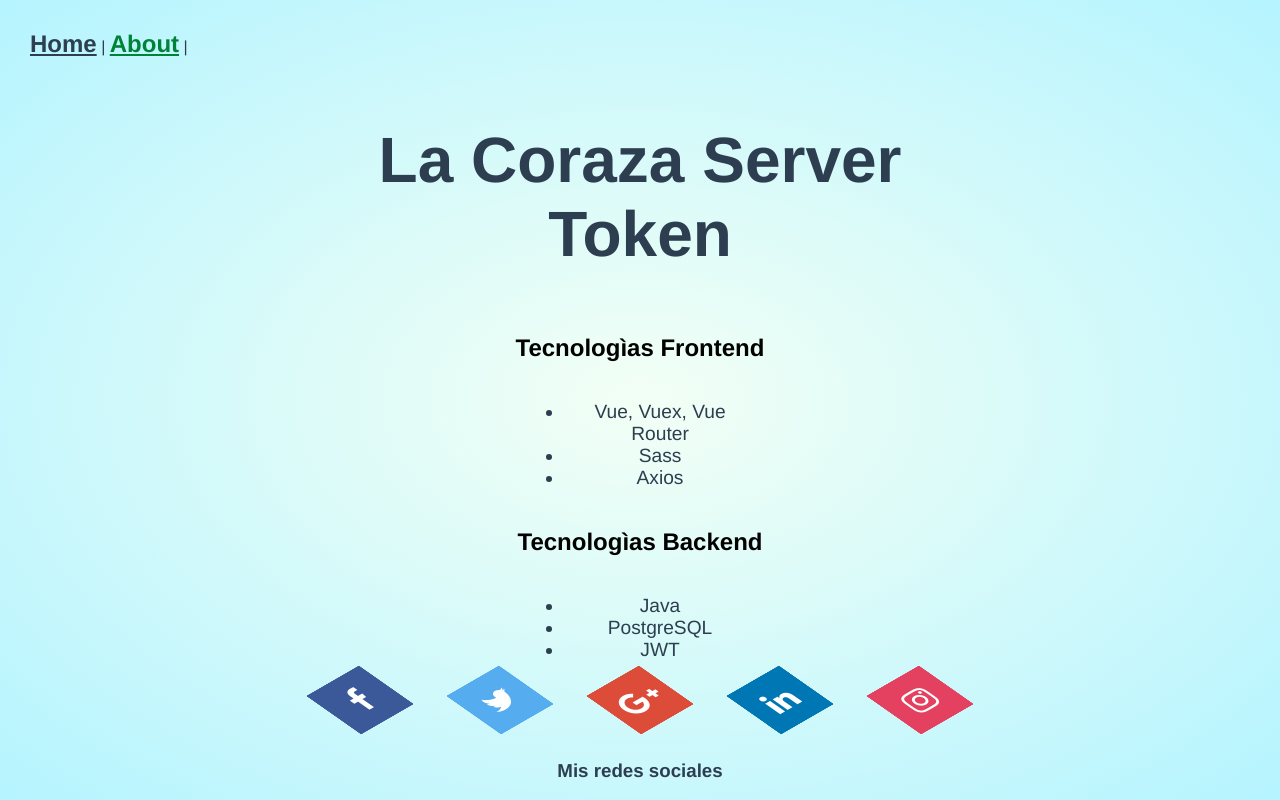
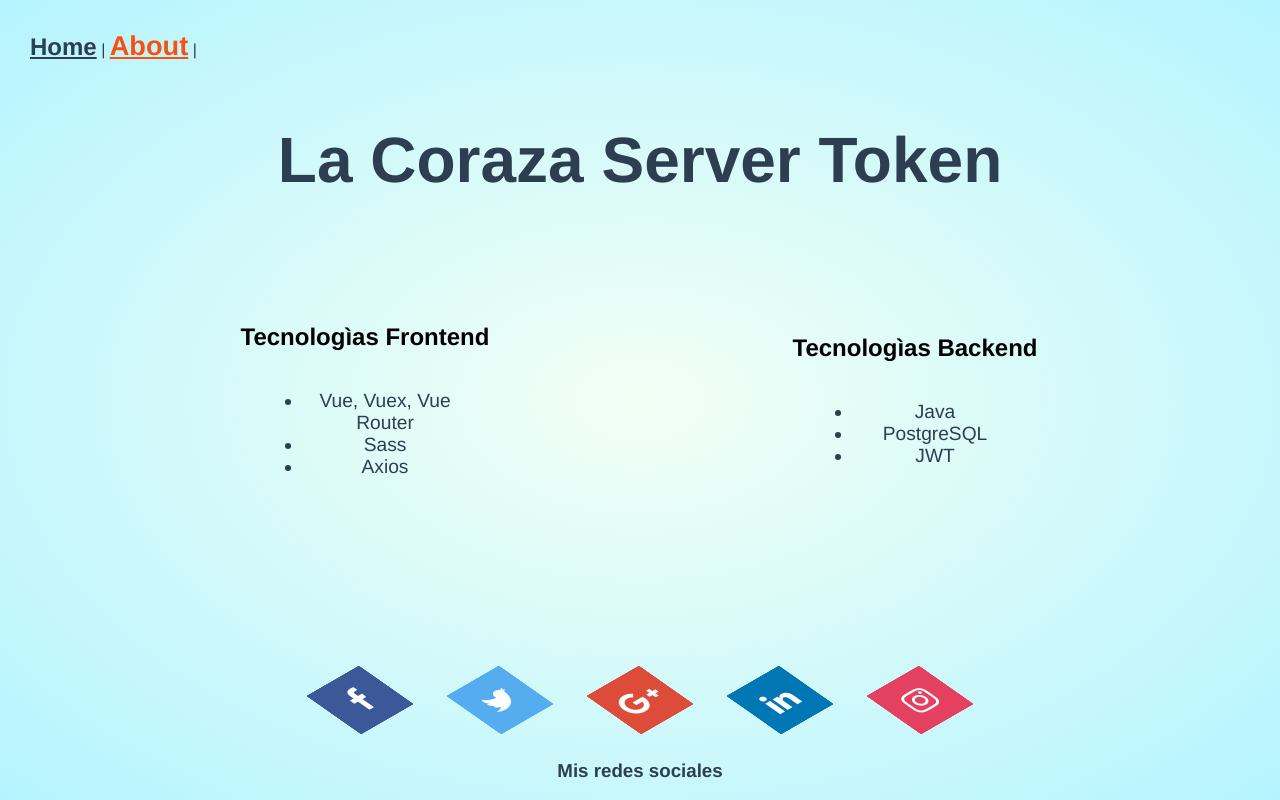
Before and after one commit to fardcrex/LaCorazaSPA, a Vue app: page /About in a window 1280 px wide. Built offline with nearby package versions, Linux system fonts and the light colour scheme.

Commit message:
Se arregla About

```diff
--- a/src/App.vue
+++ b/src/App.vue
@@ -54,7 +54,7 @@ body{
    position: absolute;
   padding: 0;
     width: 100%;
-    min-height: 100vh;
+   height: 100vh;
 }
 .normal{
   background: radial-gradient(rgb(243, 255, 245),#b5f4ff)
@@ -84,7 +84,8 @@ body{
     font-weight: bold;
     color: #2c3e50;
     &.router-link-exact-active {
-      color: #008338;
+      color: #fa500d;
+      font-size: 1.7rem
     }
   }
 }
--- a/src/components/Home/Login.vue
+++ b/src/components/Home/Login.vue
@@ -36,7 +36,7 @@ export default {
             if(response.status==200){
               this.mensajeRespuesta = "Usuario Inexistente"
             }
-              console.log(response);
+
           } catch (error) {
               console.log(error);
           }
--- a/src/config.js
+++ b/src/config.js
@@ -1,5 +1,5 @@
-
-let URL_Base = "http://localhost:8090/JavaJuniorAppBackend/"
+let URL_Base = "https://www.lacoraza.com/TokenServer/"
+//let URL_Base = "http://localhost:8090/JavaJuniorAppBackend/"
 
 let config = {
     URL_usuarios : `${URL_Base}v1/usuarios`,
--- a/src/views/About.vue
+++ b/src/views/About.vue
@@ -1,9 +1,9 @@
 <template>
   <div class="container">
-    <div>
+    <div class="container__tittle centrado">
       <h1>La Coraza Server Token</h1>
     </div>
-    <div>
+    <div class="container__container1 centrado">
       <h2>Tecnologìas Frontend</h2>
       <ul>
         <li>Vue, Vuex, Vue Router</li>
@@ -11,7 +11,7 @@
         <li>Axios</li>
       </ul>
     </div>
-    <div>
+    <div class="container__container2 centrado">
       <h2>Tecnologìas Backend</h2>
       <ul>
         <li>Java</li>
@@ -40,19 +40,30 @@ export default {
   .container{
     margin: auto;
     margin-top:10vh;
-        height: 65vh;
+    height: 60vh;
     display: grid;
-        grid-template-columns:50%;
+    grid-template-rows:  20vh 1fr;
+    grid-template-columns:50% 50%;
+    grid-template-areas: "tittle tittle" "container1 container2";
     justify-content: center;
     align-self: center;
+    max-width: 1100px;
 
-        &>div{
+    &__tittle{
+      grid-area: tittle;
+    }
+    &__container1{
+      grid-area: container1;
+    }
+    &__container2{
+      grid-area: container2;
+    }
+  }
+    .centrado{
       display: flex;
       flex-direction: column;
       justify-content: center;
       align-items: center
-
-        }
     }
 
 
--- a/src/views/Perfil.vue
+++ b/src/views/Perfil.vue
@@ -5,7 +5,6 @@
                 <h2>
                     Perfil
                 </h2>
-                <img v-if="usuario" :src="usuario.imagen" alt="">
                 <h1 v-if="usuario">{{usuario.nombre}}</h1>
                 <p v-if="usuario">correo: {{usuario.correo}}</p>
                 <h3>Tus suscripiones</h3>
@@ -117,14 +116,14 @@ export default {
                 }
             }
           this.sucripcionesResultado=[...sucripcionesResultado]
-          console.log(this.sucripcionesResultado);
+
           this.generar=true
         },
         getNumeros:function(máximo,mínimo){
             return Math.floor(Math.random() * ((máximo+1) - mínimo) + mínimo);
         },
         confirmar: async function(){
-            console.log(this.sucripcionesResultado);
+
             let token = localStorage.token
             axios.defaults.headers.common['Authorization'] =`Bearer ${token}`
             let res = await axios.post(config.URL_opciones,this.sucripcionesResultado)
```
Also changed, not shown: src/store.js (+4 -4 lines). Lines whose indentation alone changed are shown as unchanged.
